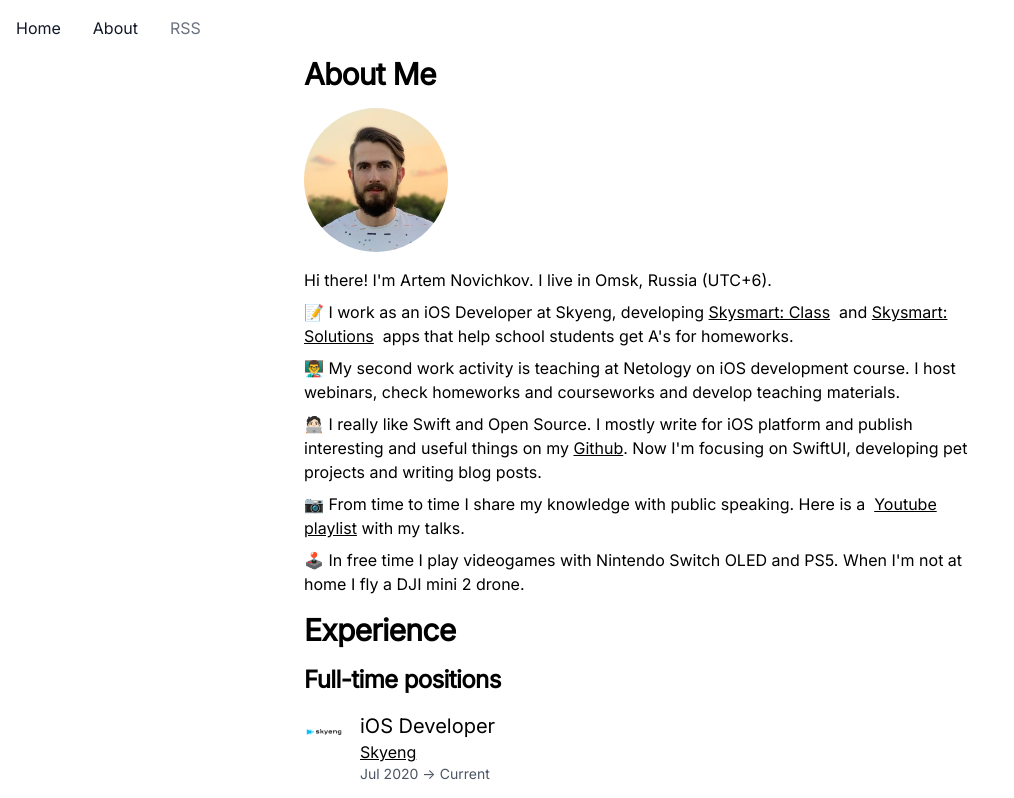
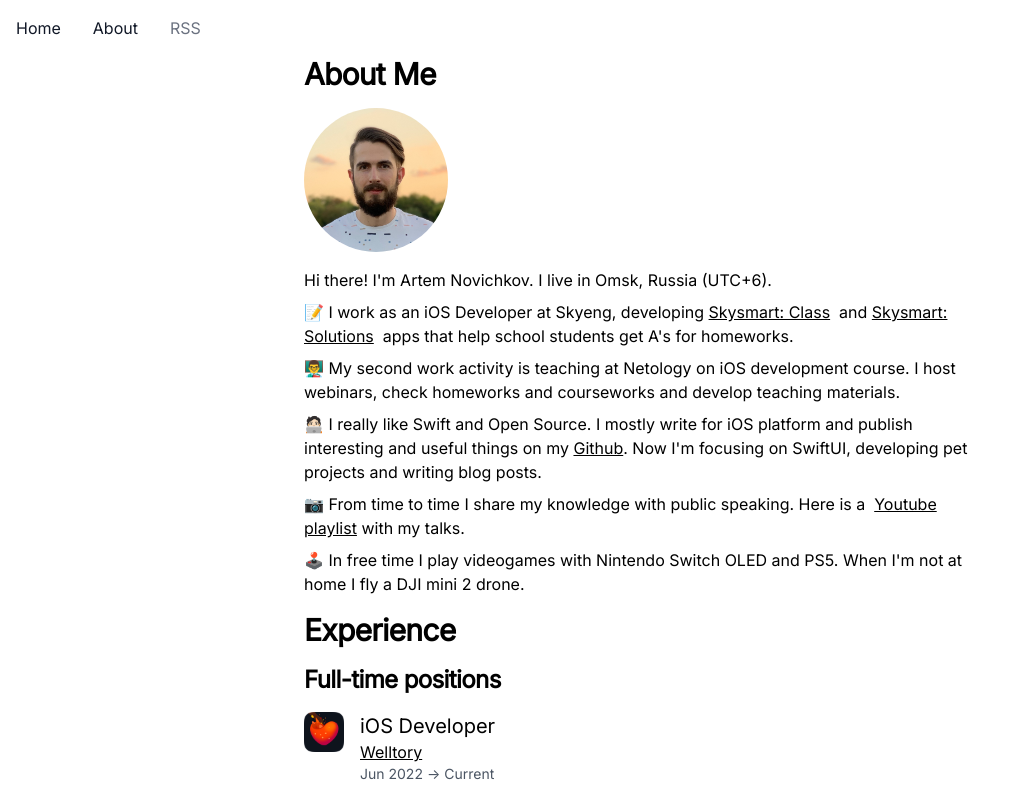
Before and after one commit to artemnovichkov/blog, a Next.js app: page /about in a window 1280 px wide. Shown: the top 798 px of the page, without its empty margins (0-1014 px from the left). Built offline with nearby package versions, Linux system fonts and the light colour scheme; what @tailwindcss/typography, tailwindcss-dark-mode would draw is missing.

Commit message:
Update companies

```diff
--- a/pages/about.js
+++ b/pages/about.js
@@ -40,10 +40,18 @@
 const fullTimePositions = [
     {
         title: "iOS Developer",
+        company: "Welltory",
+        image: "/images/companies/welltory.png",
+        url: "https://welltory.com",
+        startDate: "2022-06",
+    },
+    {
+        title: "iOS Developer",
         company: "Skyeng",
         image: "/images/companies/skyeng.png",
         url: "https://skyeng.ru",
         startDate: "2020-07",
+        finishDate: "2022-06",
     },
     {
         title: "iOS Developer",
```
Also changed, not shown: public/images/companies/welltory.png (added).
